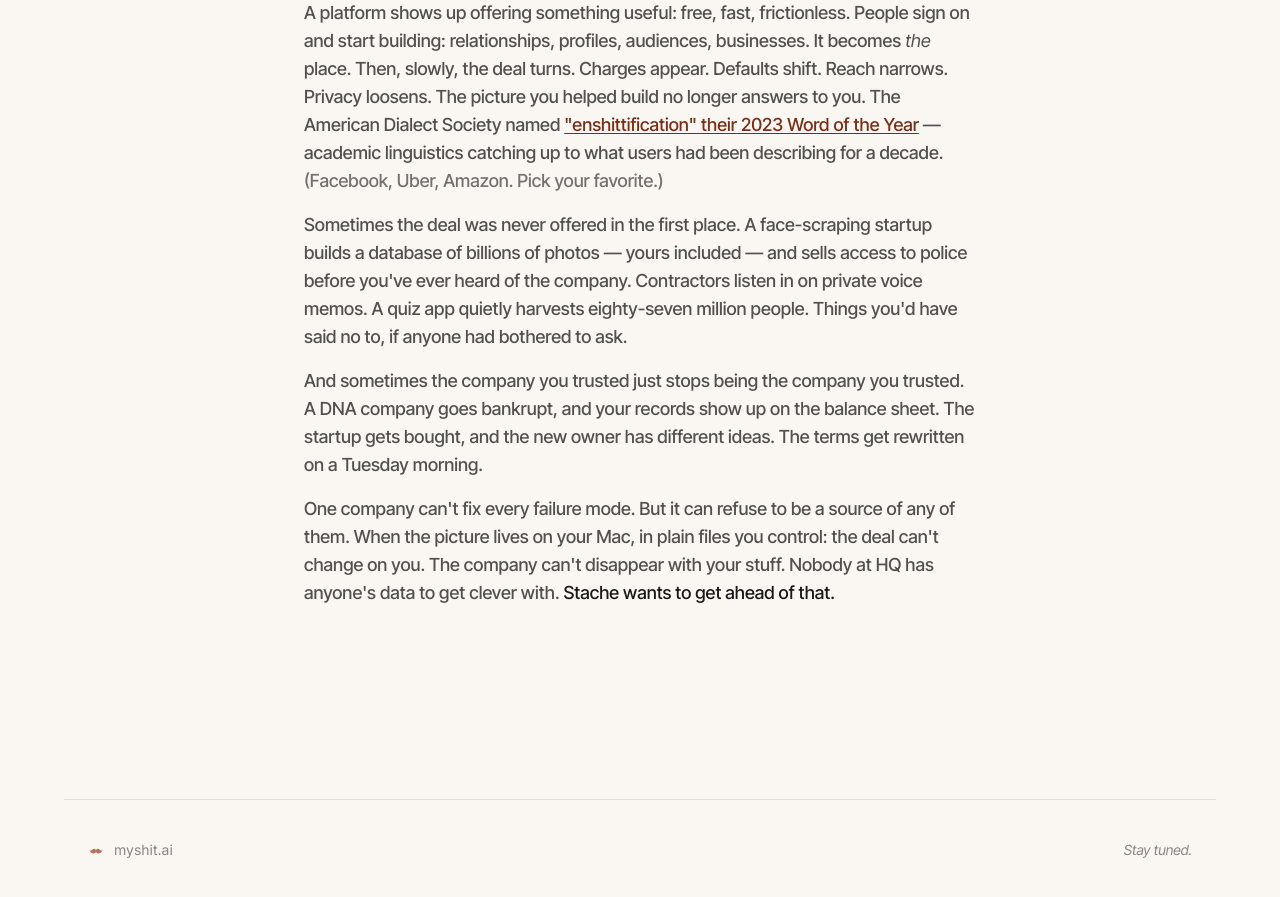
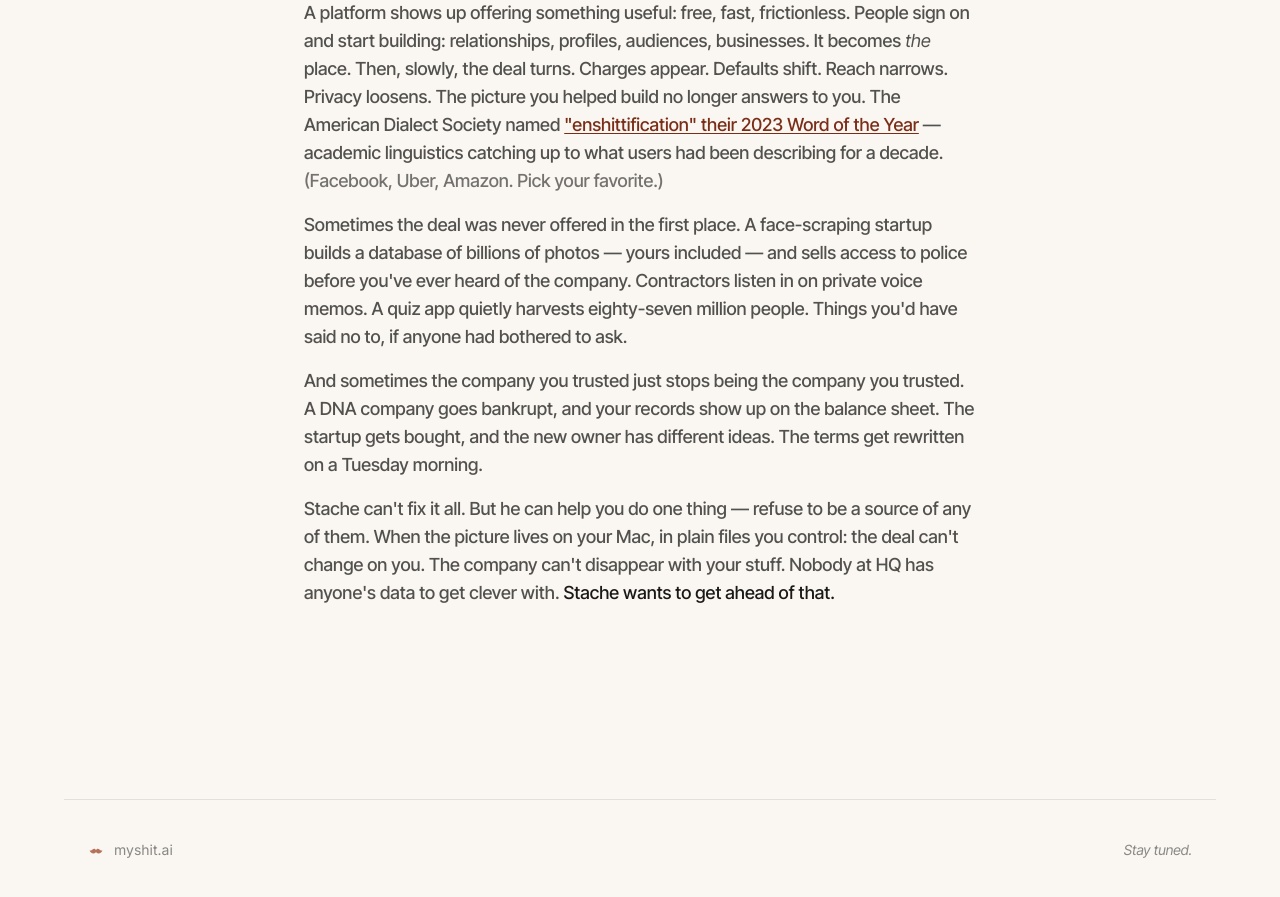
Before and after one commit to bedrocksci/myshit.ai, a Jekyll site: the page built from index.md, in a window 1280 px wide and 900 px high, scrolled down 1995 px. Shown: the top 897 px of the window. Built offline with Jekyll 4.4.1, drawn with Linux system fonts in a browser that asks for light colours; nearby versions of some CDN libraries.

Commit message:
Homepage: personalize closing — Stache as subject, frame help as action
The closing sentence shifts from "One company can't fix every failure
mode. But it can refuse to be a source of any of them" to "Stache
can't fix it all. But he can help you do one thing — refuse to be a
source of any of them." Same scope, more Stache-character voice.

Co-Authored-By: Claude Opus 4.7 (1M context) <noreply@anthropic.com>

```diff
--- a/index.md
+++ b/index.md
@@ -148,7 +148,7 @@ classification: public
       And sometimes the company you trusted just stops being the company you trusted. A DNA company goes bankrupt, and your records show up on the balance sheet. The startup gets bought, and the new owner has different ideas. The terms get rewritten on a Tuesday morning.
     </p>
     <p>
-      One company can't fix every failure mode. But it can refuse to be a source of any of them. When the picture lives on your Mac, in plain files you control: the deal can't change on you. The company can't disappear with your stuff. Nobody at HQ has anyone's data to get clever with. <span class="text-ink">Stache wants to get ahead of that.</span>
+      Stache can't fix it all. But he can help you do one thing &mdash; refuse to be a source of any of them. When the picture lives on your Mac, in plain files you control: the deal can't change on you. The company can't disappear with your stuff. Nobody at HQ has anyone's data to get clever with. <span class="text-ink">Stache wants to get ahead of that.</span>
     </p>
   </div>
 </section>
```
